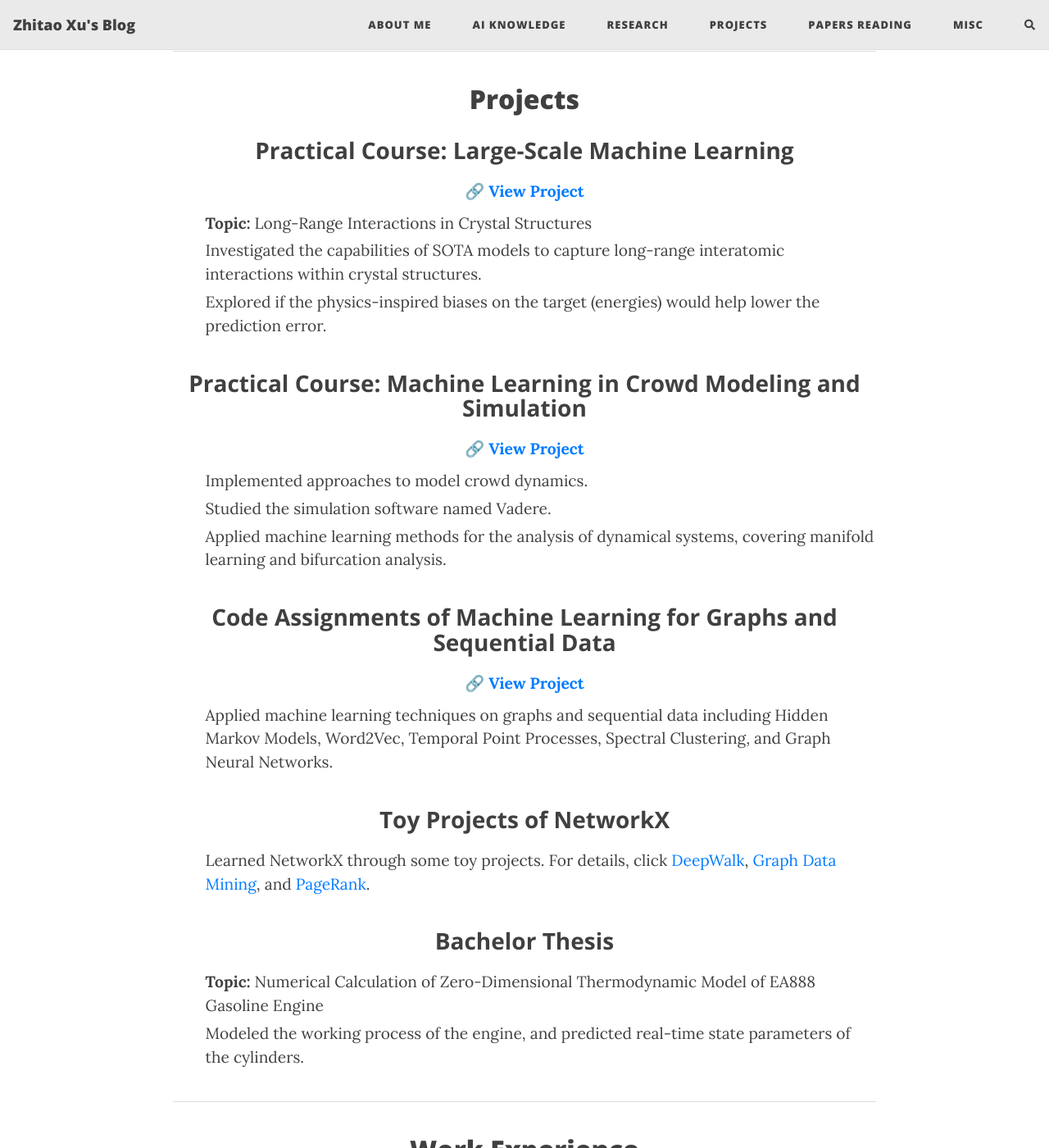
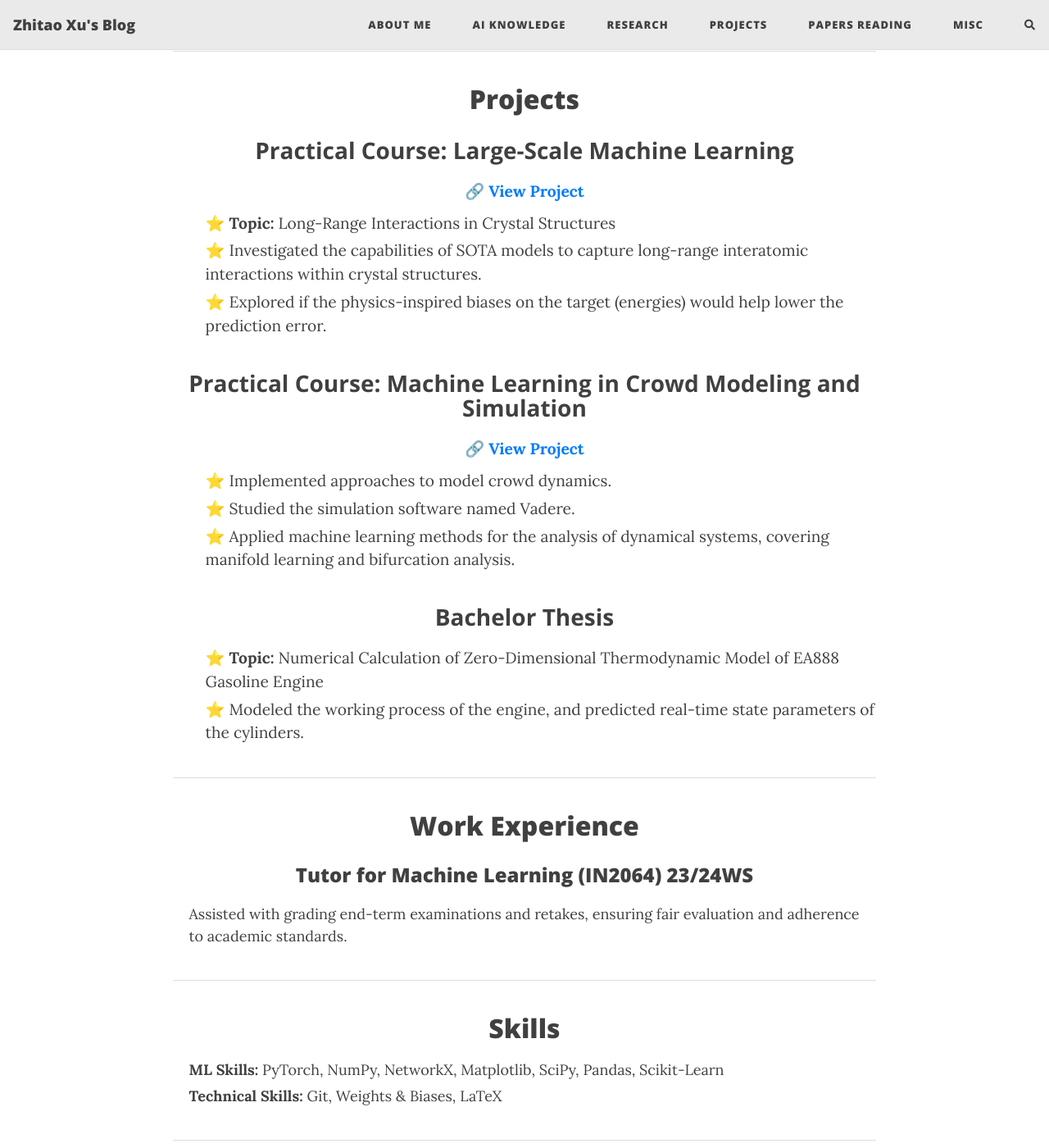
Before and after one commit to HerrXu01/herrxu01.github.io, a Jekyll site: the page built from aboutme.md, in a window 1280 px wide and 1400 px high, scrolled down 1099 px. Shown: the whole window at 82% size. Built offline with Jekyll 4.4.1, drawn with Linux system fonts in a browser that asks for light colours; comment, search, counter and statistics services are not loaded.

Commit message:
modify aboutme.md

```diff
--- a/aboutme.md
+++ b/aboutme.md
@@ -67,9 +67,9 @@ class: resume-page
     </a>
   </div>
   <ul style="font-size: 1.2rem; padding-left: 20px;">
-    <li><strong>Topic:</strong> Long-Range Interactions in Crystal Structures</li>
-    <li>Investigated the capabilities of SOTA models to capture long-range interatomic interactions within crystal structures.</li>
-    <li>Explored if the physics-inspired biases on the target (energies) would help lower the prediction error.</li>
+    <li>⭐ <strong>Topic:</strong> Long-Range Interactions in Crystal Structures</li>
+    <li>⭐ Investigated the capabilities of SOTA models to capture long-range interatomic interactions within crystal structures.</li>
+    <li>⭐ Explored if the physics-inspired biases on the target (energies) would help lower the prediction error.</li>
   </ul>
 </div>
 
@@ -82,41 +82,17 @@ class: resume-page
     </a>
   </div>
   <ul style="font-size: 1.2rem; padding-left: 20px;">
-    <li>Implemented approaches to model crowd dynamics.</li>
-    <li>Studied the simulation software named Vadere.</li>
-    <li>Applied machine learning methods for the analysis of dynamical systems, covering manifold learning and bifurcation analysis.</li>
-  </ul>
-</div>
-
-<div style="margin-bottom: 40px;">
-  <h3 style="text-align: center; font-size: 1.75rem; font-weight: bold;">Code Assignments of Machine Learning for Graphs and Sequential Data</h3>
-  <div style="text-align: center; margin-bottom: 10px;">
-    <a href="https://github.com/HerrXu01/MLGS_projects"
-       style="font-size: 1.2rem; font-weight: bold; color: #007BFF; text-decoration: none;">
-       🔗 View Project
-    </a>
-  </div>
-  <ul style="font-size: 1.2rem; padding-left: 20px;">
-    <li>Applied machine learning techniques on graphs and sequential data including Hidden Markov Models, Word2Vec, Temporal Point Processes, Spectral Clustering, and Graph Neural Networks.</li>
-  </ul>
-</div>
-
-<div style="margin-bottom: 40px;">
-  <h3 style="text-align: center; font-size: 1.75rem; font-weight: bold;">Toy Projects of NetworkX</h3>
-  <ul style="font-size: 1.2rem; padding-left: 20px;">
-    <li>Learned NetworkX through some toy projects. For details, click
-      <a href="https://github.com/HerrXu01/Wikipedia_Graph_Embedding_Visualization" style="color: #007BFF; text-decoration: none;">DeepWalk</a>,
-      <a href="https://github.com/HerrXu01/Munich_Ubhan_Graph_Data_Mining" style="color: #007BFF; text-decoration: none;">Graph Data Mining</a>, and
-      <a href="https://github.com/HerrXu01/character_nodes_importance" style="color: #007BFF; text-decoration: none;">PageRank</a>.
-    </li>
+    <li>⭐ Implemented approaches to model crowd dynamics.</li>
+    <li>⭐ Studied the simulation software named Vadere.</li>
+    <li>⭐ Applied machine learning methods for the analysis of dynamical systems, covering manifold learning and bifurcation analysis.</li>
   </ul>
 </div>
 
 <div style="margin-bottom: 40px;">
   <h3 style="text-align: center; font-size: 1.75rem; font-weight: bold;">Bachelor Thesis</h3>
   <ul style="font-size: 1.2rem; padding-left: 20px;">
-    <li><strong>Topic:</strong> Numerical Calculation of Zero-Dimensional Thermodynamic Model of EA888 Gasoline Engine</li>
-    <li>Modeled the working process of the engine, and predicted real-time state parameters of the cylinders.</li>
+    <li>⭐ <strong>Topic:</strong> Numerical Calculation of Zero-Dimensional Thermodynamic Model of EA888 Gasoline Engine</li>
+    <li>⭐ Modeled the working process of the engine, and predicted real-time state parameters of the cylinders.</li>
   </ul>
 </div>
 
```
